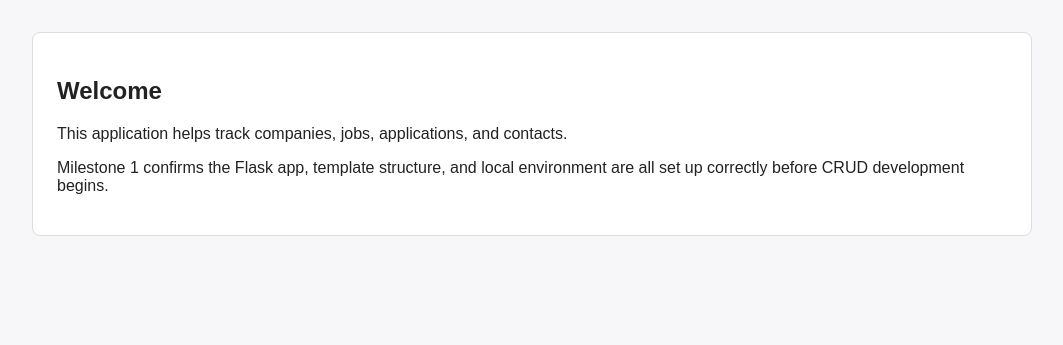
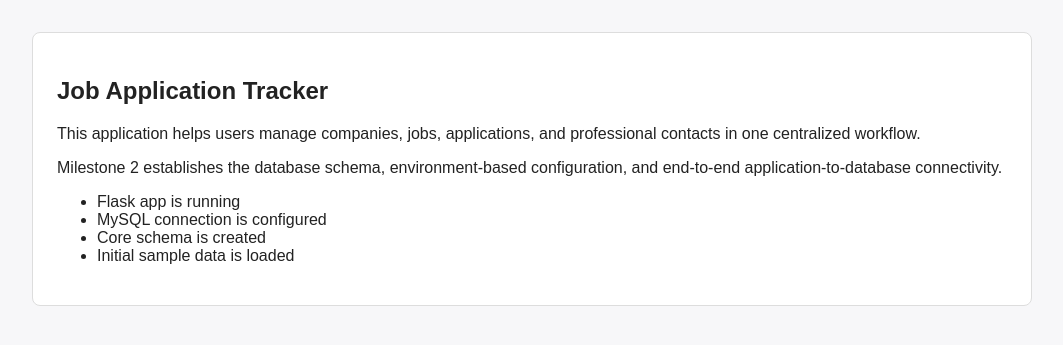
Before and after one commit to jcgom3/COP4751-Job-Application-Tracker, a Flask app: page / in a window 1280 px wide. Shown: the part 130-475 px from the top of the page, without its empty margins (108-1171 px from the left). Run offline with Flask 3, Linux system fonts and the light colour scheme.

Commit message:
Update homepage to reflect database setup milestone

```diff
--- a/templates/index.html
+++ b/templates/index.html
@@ -1,13 +1,21 @@
 {% extends "base.html" %} {% block title %}Home | Job Application Tracker{%
 endblock %} {% block content %}
 <section>
-  <h2>Welcome</h2>
+  <h2>Job Application Tracker</h2>
   <p>
-    This application helps track companies, jobs, applications, and contacts.
+    This application helps users manage companies, jobs, applications, and
+    professional contacts in one centralized workflow.
   </p>
   <p>
-    Milestone 1 confirms the Flask app, template structure, and local
-    environment are all set up correctly before CRUD development begins.
+    Milestone 2 establishes the database schema, environment-based
+    configuration, and end-to-end application-to-database connectivity.
   </p>
+
+  <ul>
+    <li>Flask app is running</li>
+    <li>MySQL connection is configured</li>
+    <li>Core schema is created</li>
+    <li>Initial sample data is loaded</li>
+  </ul>
 </section>
 {% endblock %}
```
